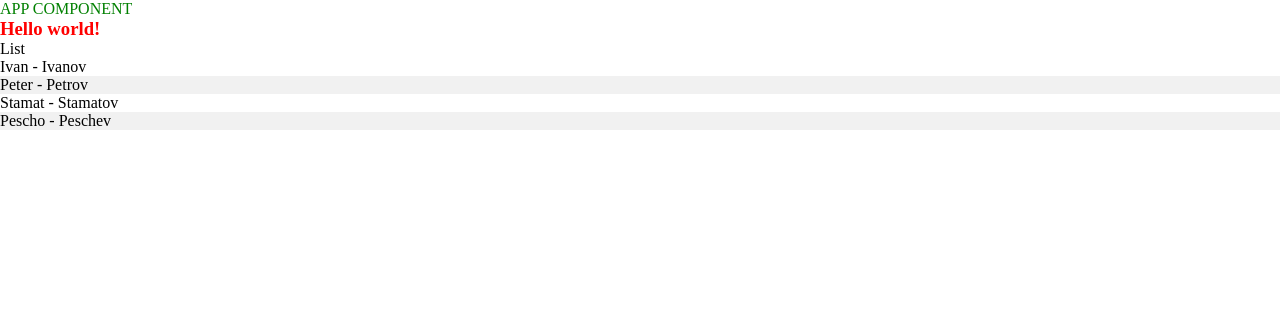
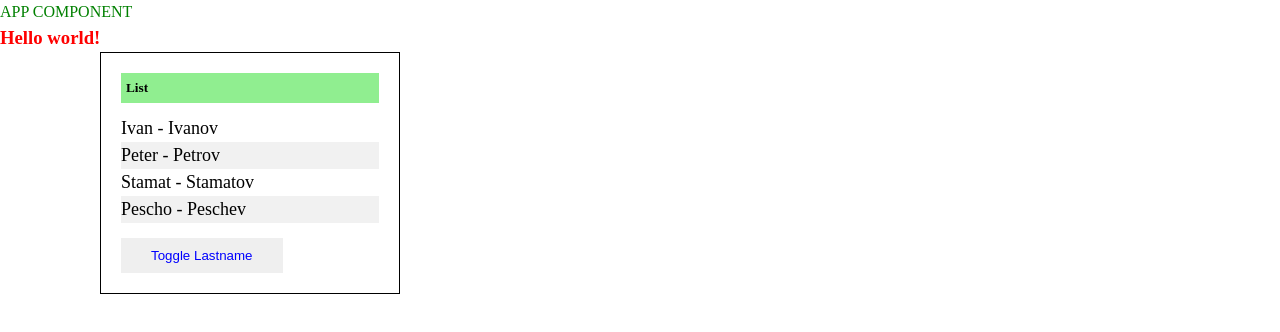
Before and after one commit to IvelinDankov/components, an Angular app: page / in a window 1280 px wide. Shown: the top 332 px of the page. Built offline with nearby package versions, Linux system fonts and the light colour scheme.

Commit message:
Add toggle btn and show last name

```diff
--- a/src/app/list/list.component.html
+++ b/src/app/list/list.component.html
@@ -1,10 +1,15 @@
 <h3 id="title">{{myPropt}}</h3>
 <div class="list">
-  List
+  <h5 class="list__title">List</h5>
   <div class="list-item">
-    @for (user of users; track $index) {
-    <p> {{user.firstName}} - {{user.lastName}}</p>
+    @for (user of users; track user.firstName) {
+    <p> <span>{{user.firstName}}</span>@if (showLastName) { - <span>
+        {{user.lastName}}
+      </span>}</p>
 
+    } @empty {
+    <p>There is not Names.</p>
     }
+    <button (click)="handleClick()" type="button" class="list-btn">Toggle Lastname</button>
   </div>
 </div>
--- a/src/app/list/list.component.scss
+++ b/src/app/list/list.component.scss
@@ -1,5 +1,30 @@
 #title {
   color: red;
+}
+
+.list {
+  width: 30rem;
+  border: 1px solid #000;
+  margin-left: 10rem;
+  padding: 2rem;
+  &__title {
+    background-color: lightgreen;
+    margin-bottom: 1.2rem;
+    padding: 0.5rem;
+  }
+  &-item {
+  }
+  &-btn {
+    padding: 1rem 3rem;
+    border: none;
+    color: blue;
+    margin-top: 1.5rem;
+    cursor: pointer;
+  }
+}
+
+p {
+  font-size: 1.8rem;
 }
 
 p:nth-child(even) {
--- a/src/app/list/list.component.ts
+++ b/src/app/list/list.component.ts
@@ -28,9 +28,15 @@ export class ListComponent {
     },
   ];
 
+  showLastName = true;
+
   constructor() {
     // setTimeout(() => {
     //   this.myPropt = `Hello after 5 seconds!`;
     // }, 5000);
   }
+
+  handleClick() {
+    this.showLastName = !this.showLastName;
+  }
 }
--- a/src/styles.scss
+++ b/src/styles.scss
@@ -4,3 +4,13 @@
   padding: 0;
   box-sizing: border-box;
 }
+
+html {
+  font-size: 62.5%;
+}
+
+body {
+  font-size: 1.6rem;
+  font-weight: normal;
+  line-height: 1.5;
+}
```
